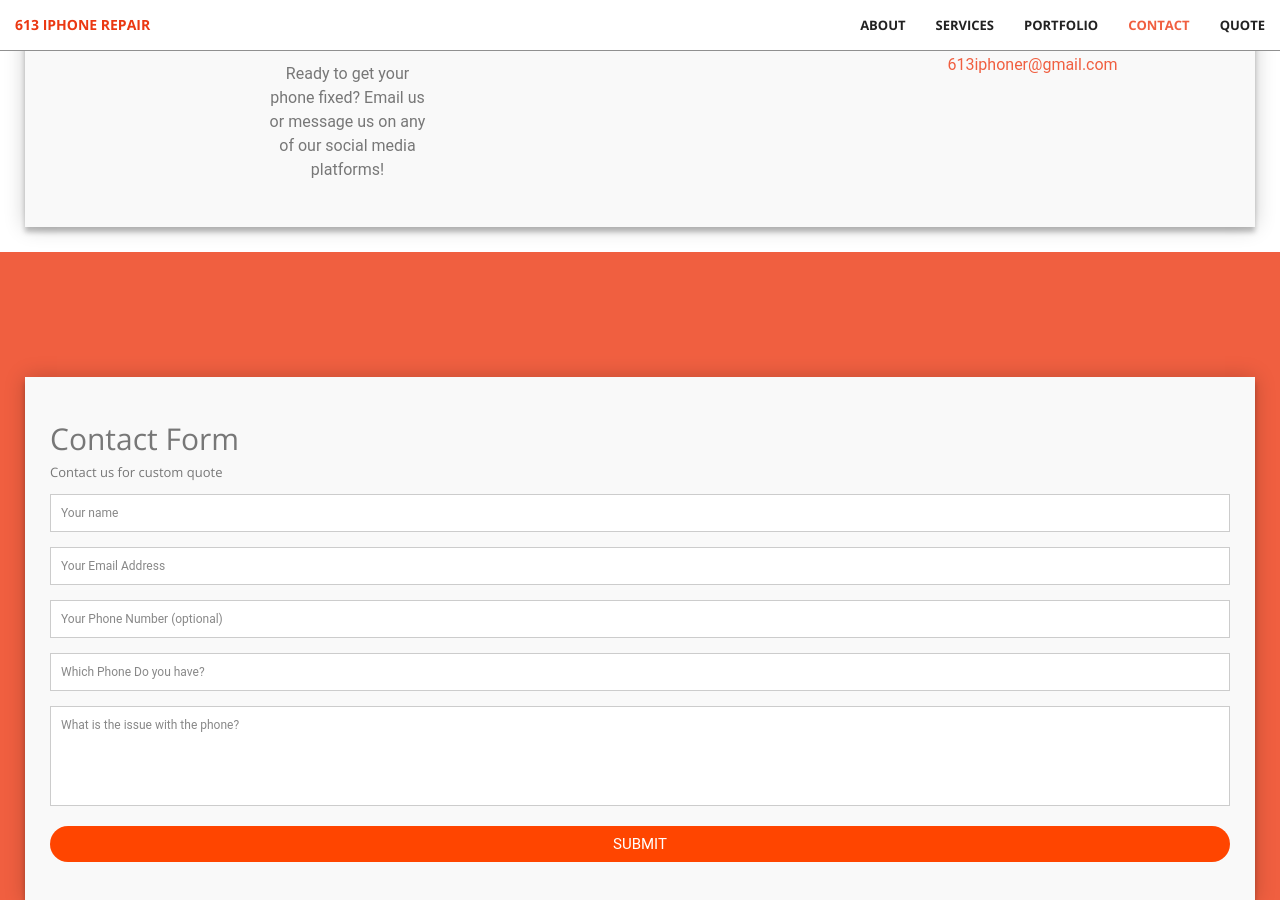
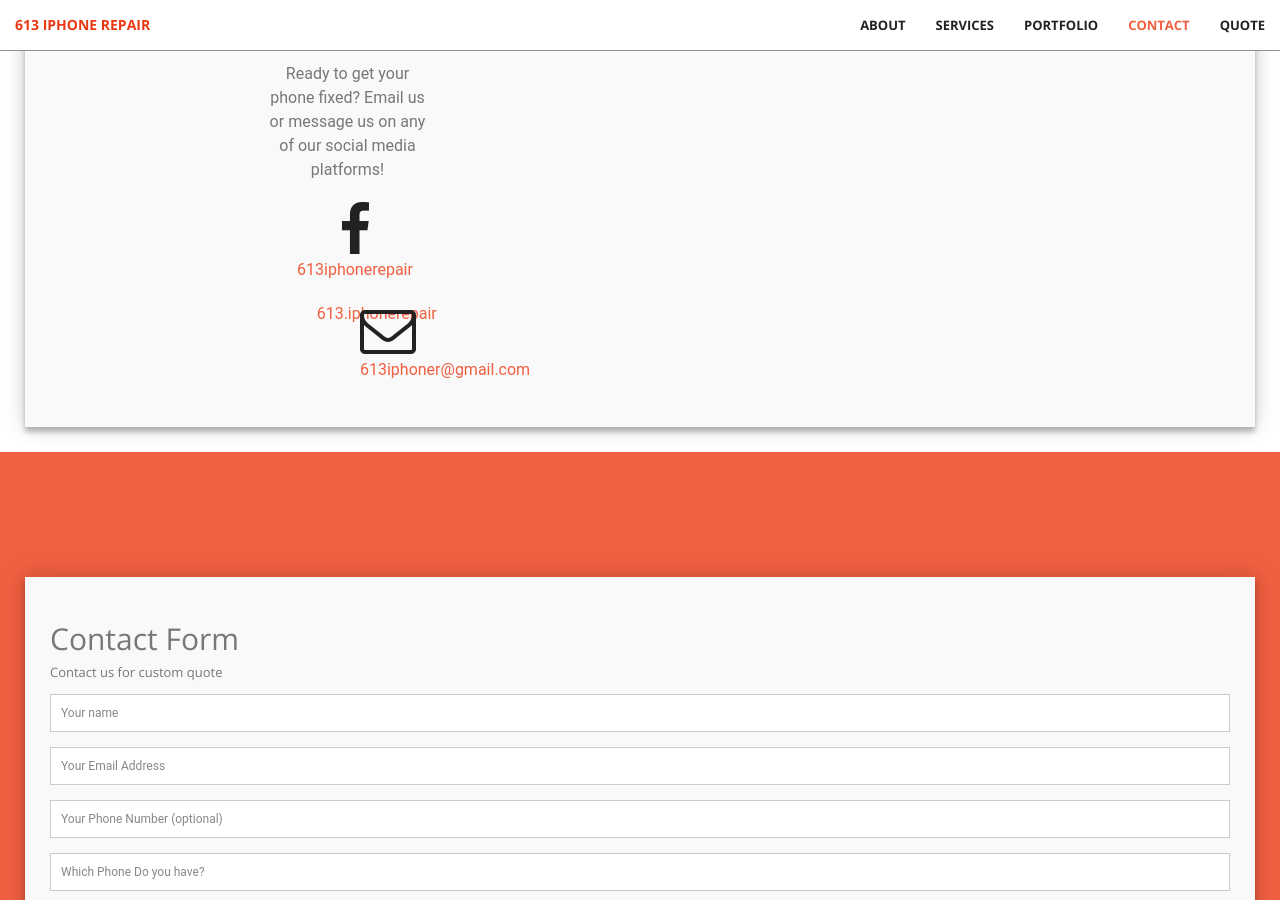
Before and after one commit to SuhaibElkomy/613iphonerepair, a Jekyll site: the page built from index.html, in a window 1280 px wide and 900 px high, scrolled down 3102 px. Built offline with Jekyll 4.4.1, drawn with Linux system fonts in a browser that asks for light colours.

Commit message:
Update contact.html

```diff
--- a/_includes/contact.html
+++ b/_includes/contact.html
@@ -13,6 +13,12 @@
                 <p>613iphonerepair</p>
             </a>
         </div>
+             </div>
+        <div class="col-lg-2 col-lg-offset-2 text-center">
+            <a href="https://facebook.com/613iphonerepair">
+                <i class="fa fa-facebook fa-3x wow bounceIn" data-wow-delay=".1s"></i>
+                <p>613iphonerepair</p>
+            </a>
         <div class="col-lg-2 col-lg-offset-2 text-center">
             <a href="https://www.instagram.com/613.iphonerepair/>
              <i class="fa fa-facebook fa-3x wow bounceIn" data-wow-delay=".1s"></i>
```
